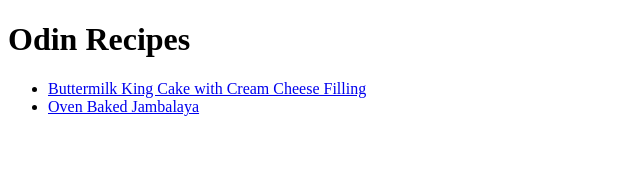
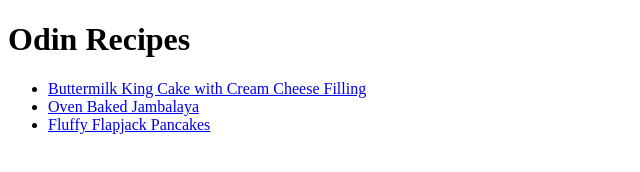
Before and after one commit to Robert-Walker0/odin-recipes, a plain HTML site: page index.html in a window 1280 px wide. Shown: the whole page, without its empty margins (0-640 px from the left). Drawn offline with Linux system fonts and the light colour scheme.

Commit message:
Updated the index.html to show Fluffy Flapjack Pancakes for a recipe.

```diff
--- a/index.html
+++ b/index.html
@@ -9,6 +9,7 @@
         <ul>
             <li><a href="recipes/buttermilk-king-cake-with-cream-cheese-filling.html">Buttermilk King Cake with Cream Cheese Filling</a></li>
             <li><a href="recipes/oven-baked-jambalaya.html">Oven Baked Jambalaya</a></li>
+	    <li><a href="recipes/fluffy-flapjack-pancakes.html">Fluffy Flapjack Pancakes</a></li>
         </ul>
     </body>
 </html>
```
